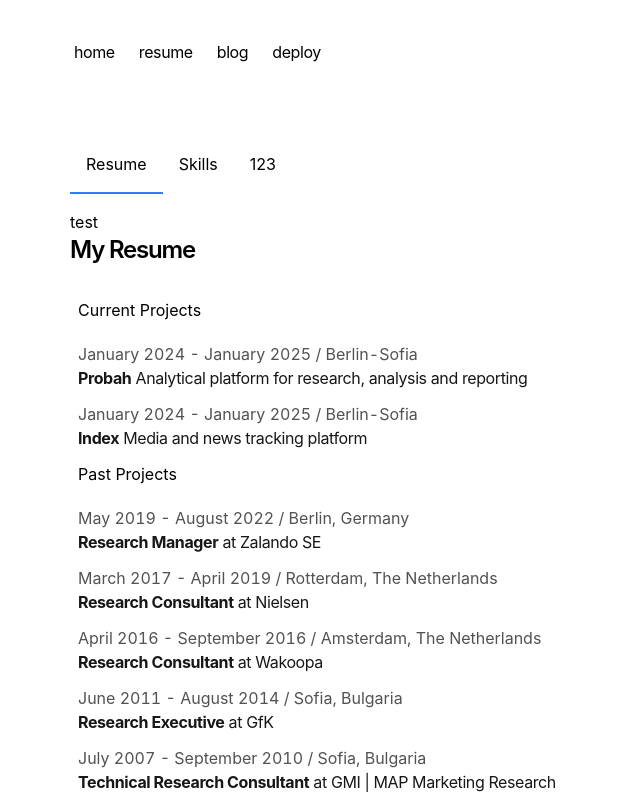
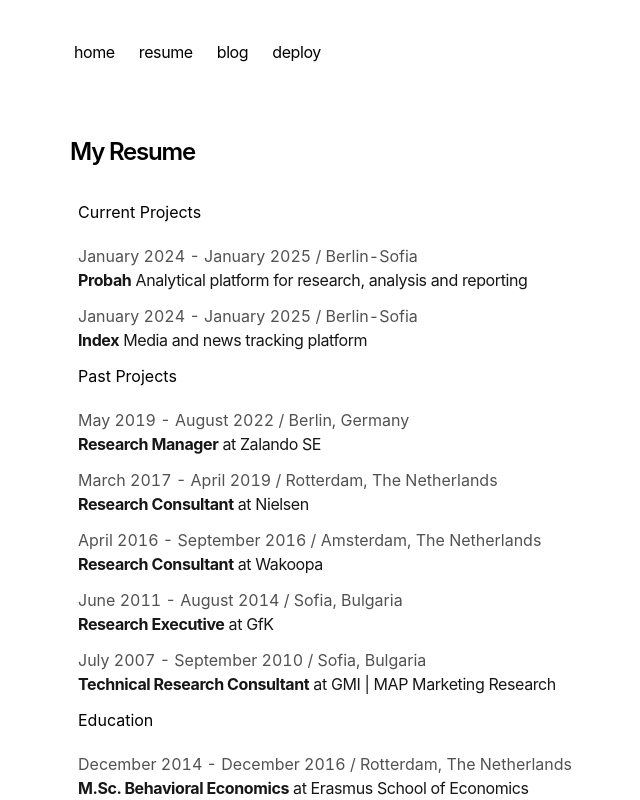
Before and after one commit to gregordimi/gregordimi-dot-com-resume, a Next.js app: page /resume in a window 1280 px wide. Shown: the top 800 px of the page, without its empty margins (282-922 px from the left). Built offline with nearby package versions, Linux system fonts and the light colour scheme.

Commit message:
refactor: Remove unused Tabs component from Resume page

```diff
--- a/app/resume/page.tsx
+++ b/app/resume/page.tsx
@@ -32,18 +32,6 @@ export default async function Resume() {
 
   return (
 <>
-<Tabs>
-  <div label="Resume">
-    test
-  </div>
-  <div label="Skills">
-    test skilsl
-  </div>
-  <div label="123">
-    test 123
-  </div>
-</Tabs>
-
 
     <section>
       <h1 className="font-semibold text-2xl mb-8 tracking-tighter">My Resume</h1>
```
